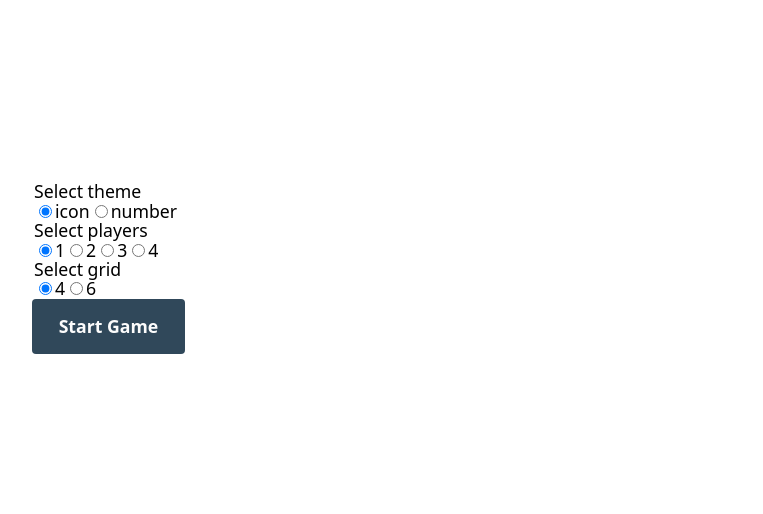
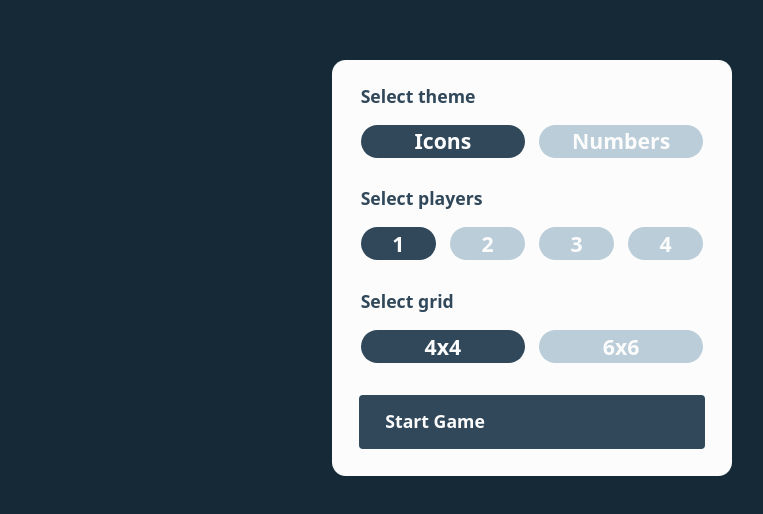
Before and after one commit to dwhenson/memory-game, a React (Vite) app: page / in a window 1280 px wide. Shown: the part 132-646 px from the top of the page, without its empty margins (108-871 px from the left). Built offline with nearby package versions, Linux system fonts and the light colour scheme.

Commit message:
✅ ADD:  styles to main and game select

```diff
--- a/src/components/App/App.jsx
+++ b/src/components/App/App.jsx
@@ -1,18 +1,17 @@
 import React from "react";
-
 import GameOptionsSelect from "../GameOptionsSelect";
 import Game from "../Game";
-
 import { OptionsSelectedContext } from "../OptionsSelectedProvider";
+import styles from "./App.module.css";
 
 function App() {
   const { hasSelected } = React.useContext(OptionsSelectedContext);
 
   return (
-    <>
+    <div className={styles.wrapper}>
       {!hasSelected && <GameOptionsSelect />}
       {hasSelected && <Game />}
-    </>
+    </div>
   );
 }
 
--- a/src/components/App/App.module.css
+++ b/src/components/App/App.module.css
@@ -1,11 +1,17 @@
 .wrapper {
-  padding: var(--space-s);
-  border-radius: 0.5rem;
-  background-color: var(--clr-neutral-100);
+  display: grid;
+  grid-template-columns:
+    minmax(1rem, 1fr)
+    minmax(320px, 1000px)
+    minmax(1rem, 1fr);
+  place-items: center;
+  min-height: 100vh;
+  background-color: var(--clr-neutral-300);
+  font-family: var(--ff-body);
+  font-size: var(--step-0);
+  font-weight: 400;
 }
 
-@media only screen and (min-width: 625px) {
-  .wrapper {
-    box-shadow: var(--shadow-elevation-medium);
-  }
+.wrapper > * {
+  grid-column: 2;
 }
--- a/src/components/Board/Board.jsx
+++ b/src/components/Board/Board.jsx
@@ -59,8 +59,8 @@ function Board({ board, setBoard, gameState, setGameState, setGameComplete }) {
     );
   }
 
-  // TODO add useCallBack hook
-  function completeGame() {
+  React.useEffect(() => {
+    if (board.every((token) => token.status !== "hidden")) {
       setGameComplete(true);
 
       const highScore = gameState.reduce((acc, cur) => {
@@ -77,11 +77,6 @@ function Board({ board, setBoard, gameState, setGameState, setGameComplete }) {
         })
       );
     }
-
-  React.useEffect(() => {
-    if (board.every((token) => token.status !== "hidden")) {
-      completeGame();
-    }
   }, [board]);
 
   function handleButtonClick(event) {
@@ -97,6 +92,9 @@ function Board({ board, setBoard, gameState, setGameState, setGameComplete }) {
       toggleTokenSelection(selection.id);
       updateTurn();
       setSelection(null);
+      if (gameState.length === 1) {
+        updateScore();
+      }
     }
   }
 
@@ -117,4 +115,4 @@ function Board({ board, setBoard, gameState, setGameState, setGameComplete }) {
   );
 }
 
-export default Board;
+export default React.memo(Board);
--- a/src/components/Game/Game.jsx
+++ b/src/components/Game/Game.jsx
@@ -1,4 +1,4 @@
-import React, { useMemo } from "react";
+import React from "react";
 
 import Header from "../Header";
 import Board from "../Board";
@@ -29,7 +29,6 @@ function Game() {
     }
   }, [gameComplete]);
 
-  const restartGame = useMemo(() => {
   function restartGame() {
     initializeBoard();
     setSeconds(0);
@@ -37,11 +36,8 @@ function Game() {
     initializeGame();
   }
 
-    restartGame();
-  }, []);
-
   return (
-    <>
+    <div>
       <Header restartGame={restartGame} />
       <Board
         board={board}
@@ -52,7 +48,7 @@ function Game() {
       />
       <Players gameState={gameState} seconds={seconds} />
       {gameComplete && <Results gameState={gameState} seconds={seconds} />}
-    </>
+    </div>
   );
 }
 
--- a/src/components/GameOptionsSelect/GameOptionsSelect.jsx
+++ b/src/components/GameOptionsSelect/GameOptionsSelect.jsx
@@ -2,8 +2,9 @@ import React from "react";
 import Button from "../Button";
 import { GameOptionsContext } from "../GameOptionsProvider";
 import { OptionsSelectedContext } from "../OptionsSelectedProvider";
-
 import { allGameOptions } from "../../data/options";
+import capitalize from "../../utils/capitalize";
+import styles from "./GameOptionsSelect.module.css";
 
 function GameOptionsSelect() {
   const { selectedGameOptions, setSelectedGameOptions } =
@@ -11,18 +12,39 @@ function GameOptionsSelect() {
   const { setHasSelected } = React.useContext(OptionsSelectedContext);
 
   return (
-    <form>
+    <form className={`stack ${styles.form}`}>
       {allGameOptions.map((option) =>
         Object.entries(option).map(([title, values], optionIndex) => (
-          <fieldset key={`${title}-${optionIndex}`}>
-            <legend>Select {title}</legend>
+          <fieldset
+            key={`${title}-${optionIndex}`}
+            className={`stack ${styles.fieldset}`}
+            style={{
+              "--bespoke-space": "var(--space-m)",
+            }}
+          >
+            <legend
+              style={{
+                color: "var(--clr-primary-400)",
+              }}
+            >
+              Select {title}
+            </legend>
+            <div
+              className={styles.inputWrapperOuter}
+              style={{
+                "--bespoke-space": "var(--space-xs)",
+              }}
+            >
               {values.map((value, valueIndex) => (
-              <>
+                <div
+                  key={`${title}-${valueIndex}`}
+                  className={styles.inputWrapperInner}
+                >
                   <input
-                  key={`${title}-${valueIndex}`}
                     type="radio"
                     name={title}
                     id={value}
+                    className={styles.input}
                     value={value}
                     checked={selectedGameOptions[title] == value}
                     onChange={(event) => {
@@ -33,9 +55,16 @@ function GameOptionsSelect() {
                     }}
                   />
 
-                <label htmlFor={value}>{value}</label>
-              </>
+                  <label htmlFor={value} className={styles.label}>
+                    {title === "theme"
+                      ? `${capitalize(value)}s`
+                      : title === "grid"
+                      ? `${value}x${value}`
+                      : value}
+                  </label>
+                </div>
               ))}
+            </div>
           </fieldset>
         ))
       )}
--- /dev/null
+++ b/src/components/GameOptionsSelect/GameOptionsSelect.module.css
@@ -0,0 +1,51 @@
+.form {
+  width: 40%;
+  padding: var(--space-m);
+  border-radius: var(--space-xs);
+  background-color: var(--clr-neutral-100);
+  font-weight: 700;
+  color: var(--clr-neutral-100);
+}
+
+.fieldset {
+  font-size: var(--step-0);
+}
+
+.inputWrapperOuter {
+  position: relative;
+  display: flex;
+  justify-content: space-between;
+  gap: var(--space-xs);
+}
+
+.inputWrapperInner {
+  display: flex;
+  flex: 1;
+  align-items: center;
+  padding: 5px 0;
+}
+
+.input {
+  position: absolute;
+  opacity: 0;
+  gap: var(--space-m);
+}
+
+.label {
+  flex-grow: 1;
+  padding: var(--space-3xs) var(--space-m);
+  border-radius: var(--space-m);
+  background-color: var(--clr-primary-100);
+  font-size: var(--step-1);
+  text-align: center;
+}
+
+.input:checked ~ .label {
+  background-color: var(--clr-primary-400);
+}
+
+.focus:focus-within {
+  outline: 2px dashed var(--clr-accent-100);
+  outline-offset: 4px;
+  border-radius: var(--space-m);
+}
--- a/src/components/Header/Header.jsx
+++ b/src/components/Header/Header.jsx
@@ -1,10 +1,17 @@
-function Header({ children }) {
+import React from "react";
+import RestartButton from "../RestartButton";
+import NewGameButton from "../NewGameButton";
+
+function Header({ restartGame }) {
   return (
     <div>
       <img src="" alt="logo" />
-      <div>{children}</div>
+      <div>
+        <RestartButton />
+        <NewGameButton restartGame={restartGame} />
+      </div>
     </div>
   );
 }
 
-export default Header;
+export default React.memo(Header);
--- a/src/composition.css
+++ b/src/composition.css
@@ -1,16 +1,4 @@
 /* Align-content in center */
-
-#root {
-  display: grid;
-  grid-template-columns:
-    minmax(1rem, 1fr)
-    minmax(320px, 1000px)
-    minmax(1rem, 1fr);
-}
-
-#root > * {
-  grid-column: 2;
-}
 
 /* https://every-layout.dev/layouts/stack/ */
 
--- a/src/global.css
+++ b/src/global.css
@@ -1,11 +1,5 @@
 body {
-  display: grid;
-  place-items: center;
-  background-color: var(--clr-neutral-200);
-  font-family: var(--ff-body);
-  font-size: var(--step-0);
-  font-weight: 400;
-  color: var(--clr-primary-400);
+  min-height: 100%;
 }
 
 :is(h1, h2, h3) {
@@ -41,8 +35,8 @@ button {
 }
 
 :focus-visible {
-  opacity: 1;
-  outline: 2px dashed var(--clr-primary-300);
+  /* opacity: 1; */
+  outline: 2px dashed var(--clr-accent-100);
   outline-offset: 4px;
 }
 
--- /dev/null
+++ b/src/utils/capitalize.js
@@ -0,0 +1,3 @@
+export default function capitalize(string) {
+  return string.charAt(0).toUpperCase() + string.slice(1);
+}
```
Also changed, not shown: 1 other file (tests, documents, lock files or other folders). Lines whose indentation alone changed are shown as unchanged.
